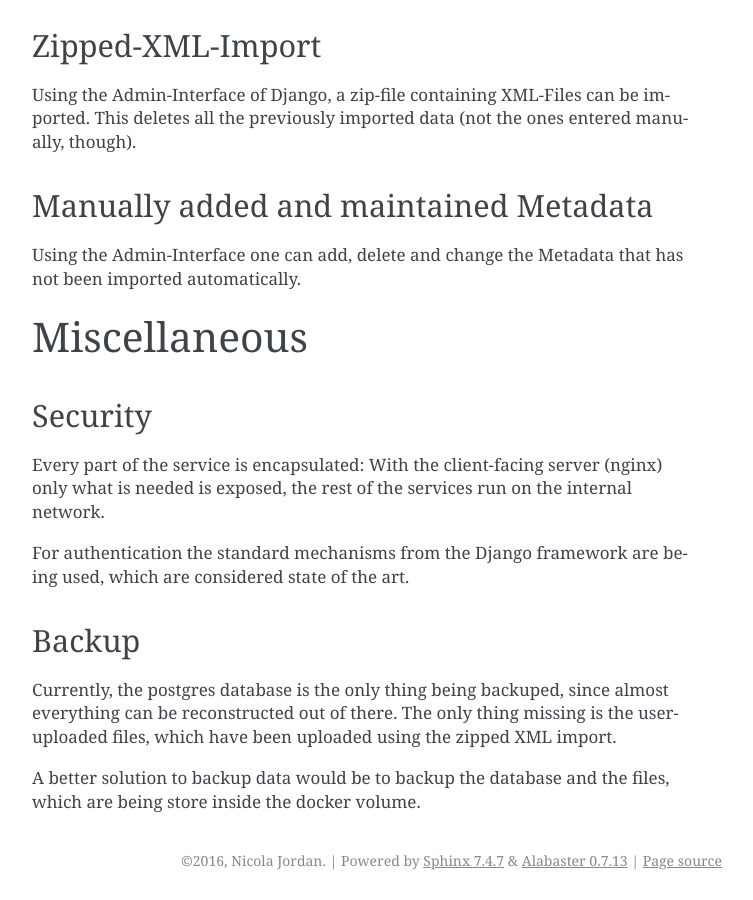
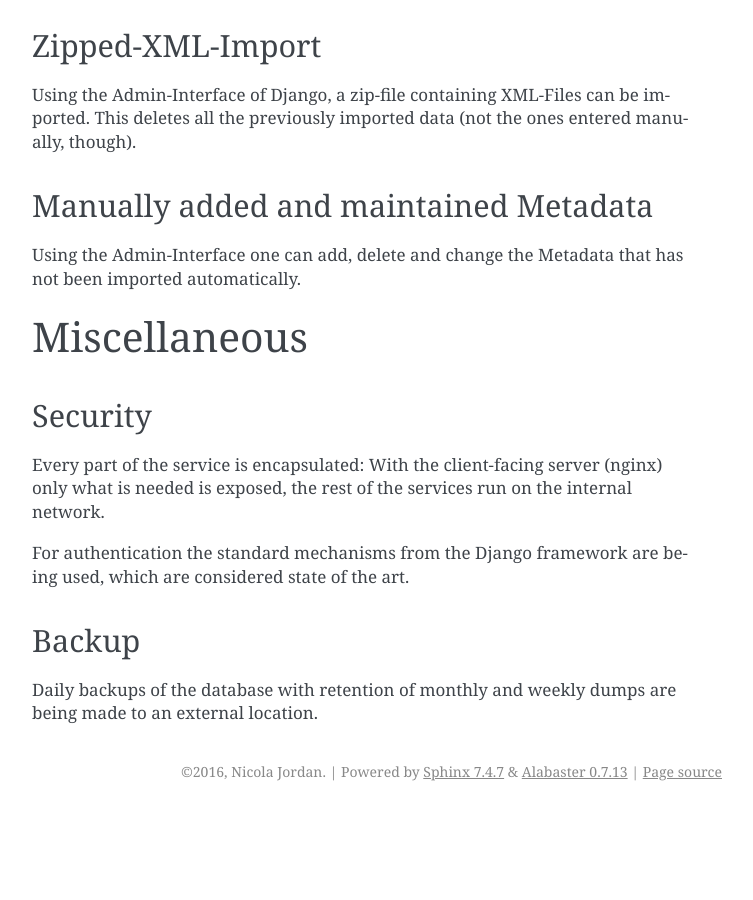
Before and after one commit to geometalab/G4SE-Compass, a Sphinx documentation site: the page built from docs/overview.rst, in a window 1280 px wide and 900 px high, scrolled down 4002 px. Shown: the whole window, without its empty margins (388-1141 px from the left). Built offline with Sphinx 7.4.7, drawn with Linux system fonts in a browser that asks for light colours; after the commit the page ends 4813 px from its top, so only the background shows below that; some of the changed text lies outside the part shown.

```diff
--- a/docs/conf.py
+++ b/docs/conf.py
@@ -64,7 +64,7 @@ author = 'Nicola Jordan'
 # The short X.Y version.
 version = '1.0'
 # The full version, including alpha/beta/rc tags.
-release = '1.0.x'
+release = '1.0.0'
 
 # The language for content autogenerated by Sphinx. Refer to documentation
 # for a list of supported languages.
--- a/docs/overview.rst
+++ b/docs/overview.rst
@@ -30,7 +30,7 @@ of which the metadata is then transformed (stemmed, lexed, tokenized) and import
 
     Components interaction inside the G4SE-system.
 
-data processing and search request handling
+Data processing and search request handling
 ~~~~~~~~~~~~~~~~~~~~~~~~~~~~~~~~~~~~~~~~~~~
 
 The data-preprocessing and a search request process can be found in :numref:`figsearchrequest`.
@@ -180,9 +180,5 @@ which are considered state of the art.
 Backup
 ~~~~~~
 
-Currently, the postgres database is the only thing being backuped, since almost everything
-can be reconstructed out of there. The only thing missing is the user-uploaded files,
-which have been uploaded using the zipped XML import.
-
-A better solution to backup data would be to backup the database
-and the files, which are being store inside the docker volume.
+Daily backups of the database with retention of monthly and weekly dumps
+are being made to an external location.
```
Also changed, not shown: README.md (+1 -1 lines), documentation/schema/G4SE-Compass.md (+2 -2 lines), 1 other file.
